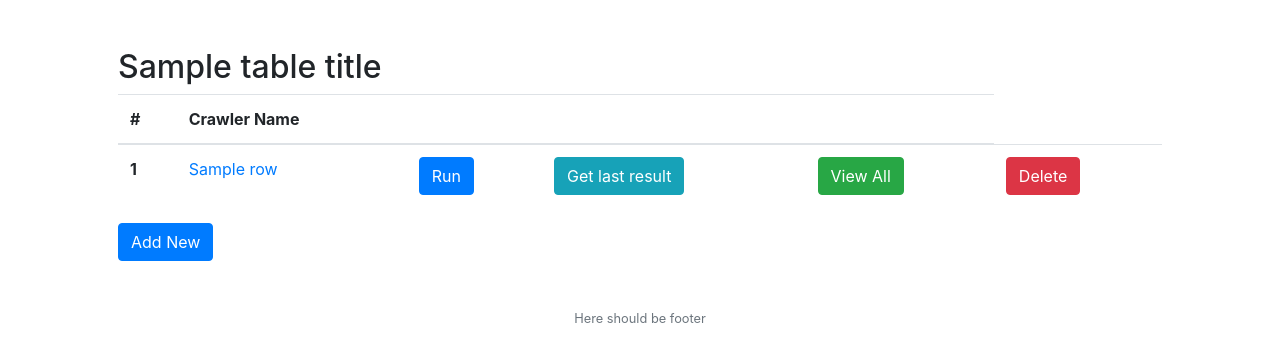
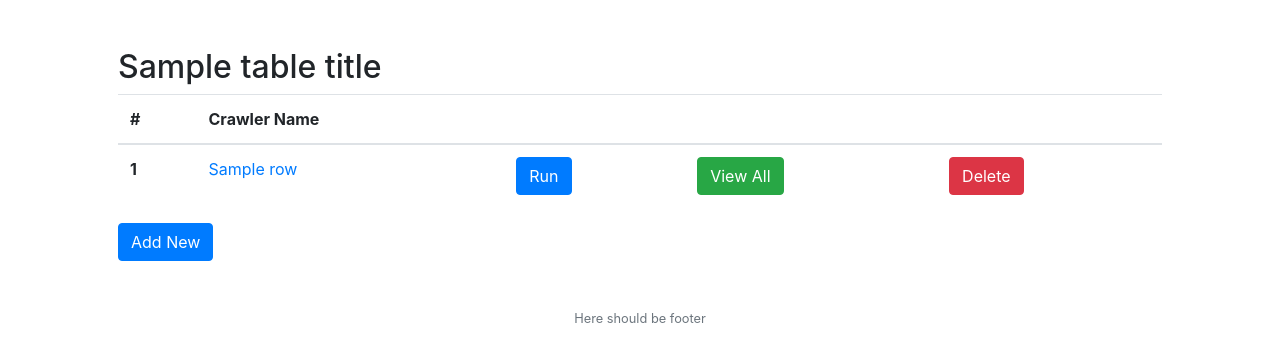
Before and after one commit to ByK95/Crowley, a Flask app: template templates/collect.html in a window 1280 px wide. Shown: the top 362 px of the page. Run offline with Flask 2, Linux system fonts and the light colour scheme; the template is opened without the code that fills it: most values are stand-ins (such as "Sample title", 1, 10 or a date in 2020); some libraries are stand-ins or nearby versions.

Commit message:
remove get last result

```diff
--- a/templates/collect.html
+++ b/templates/collect.html
@@ -23,7 +23,6 @@ Add More $
             <th scope="row">{{loop.index}}</th>
             <td><a href="/crawler/{{row.id}}">{{ row.name }}</a></td>
             <td><button action='run/{{ row.id }}' type="button" class="actbtn btn btn-primary">Run </button></td>
-            <td><button action='getlast/{{ row.id }}' type="button" class="actbtn btn btn-info">Get last result</button></td>
             <td><button onclick="viewAll({{ row.id }})" type="button" class="btn btn-success">View All</button></td>
             <td><button action='delspider/{{ row.id }}' type="button" class="actbtn btn btn-danger">Delete</button></td>
         </tr>
```
